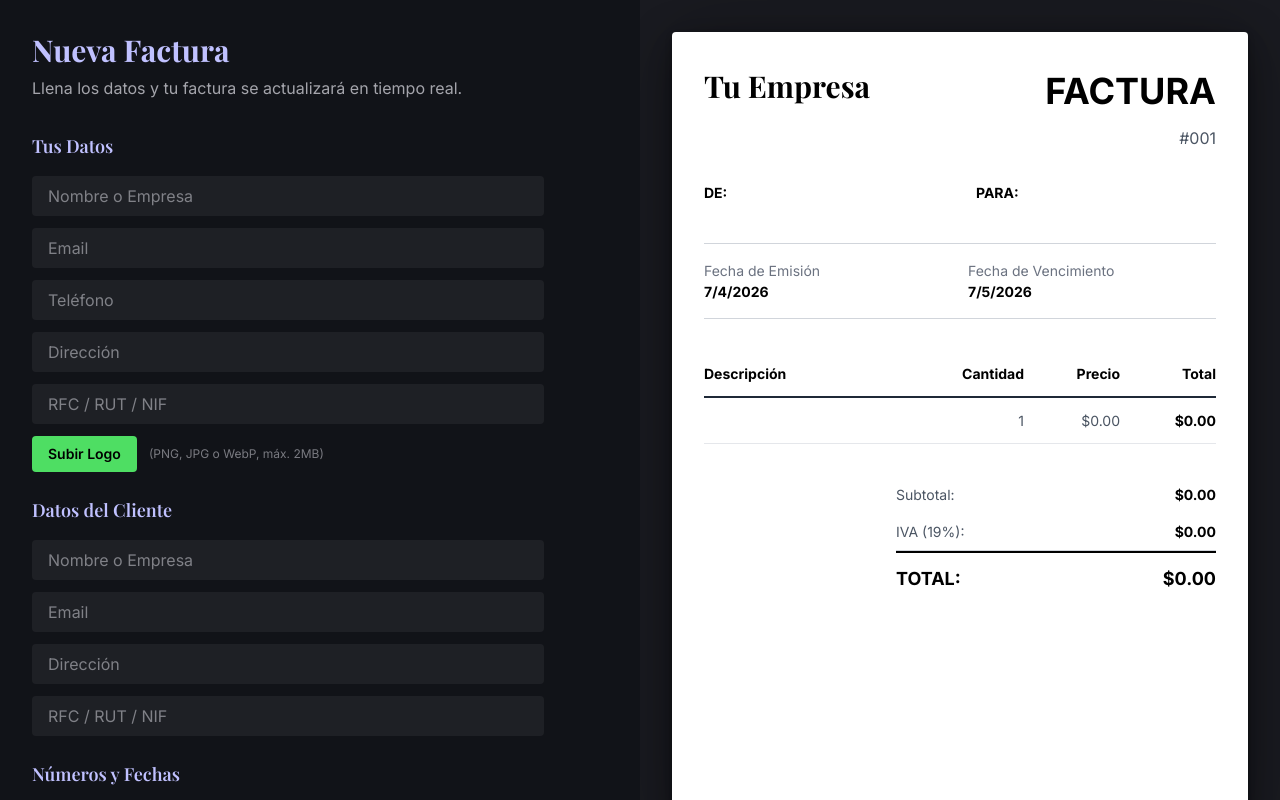
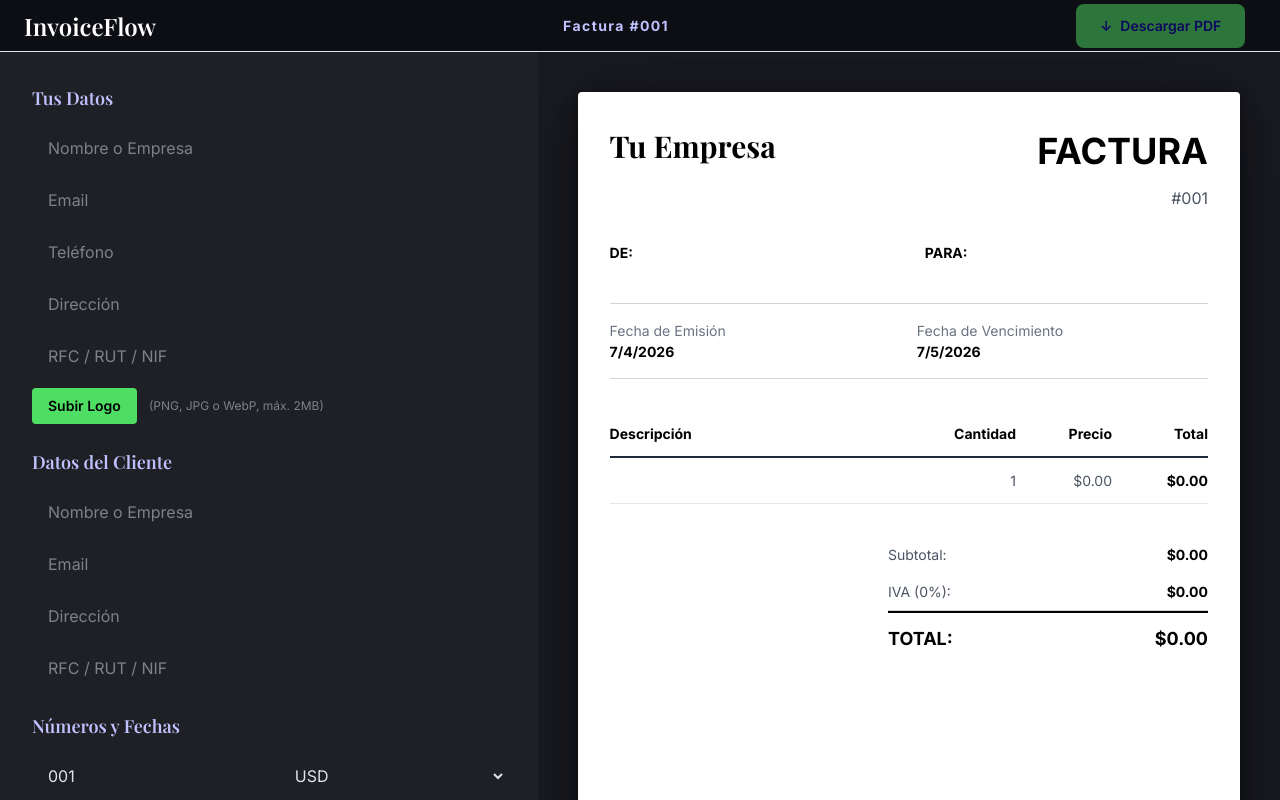
Before and after one commit to ecc97/cobra-tu, a Next.js app: page /nueva-factura in a window 1280 px wide. Shown: the top 800 px of the page. Built offline with nearby package versions, Linux system fonts and the light colour scheme; a web font is replaced by a local one.

Commit message:
feat: Refactor InvoiceForm and DownloadPDFButton components for improved state management and UI flexibility

```diff
--- a/app/components/forms/InvoiceForm.tsx
+++ b/app/components/forms/InvoiceForm.tsx
@@ -1,48 +1,33 @@
 'use client';
 
-import { useState } from 'react';
+import { useEffect, useState } from 'react';
 import { InvoiceData, InvoiceItem } from '@/types/invoice';
 import { SUPPORTED_CURRENCIES } from '@/lib/calculations';
 import { validators } from '@/lib/validators';
+import { DEFAULT_INVOICE } from '@/lib/constants';
 import { ExpandDescriptionButton } from './ExpandDescriptionButton';
 import { Toast } from '@/components/ui/Toast';
 
-const DEFAULT_INVOICE: InvoiceData = {
-  emitterName: '',
-  emitterEmail: '',
-  emitterPhone: '',
-  emitterAddress: '',
-  emitterTaxId: '',
-  emitterLogo: undefined,
-
-  receiverName: '',
-  receiverEmail: '',
-  receiverAddress: '',
-  receiverTaxId: '',
-
-  invoiceNumber: '001',
-  issueDate: new Date().toISOString().split('T')[0],
-  dueDate: new Date(Date.now() + 30 * 24 * 60 * 60 * 1000)
-    .toISOString()
-    .split('T')[0],
-  notes: '',
-
-  items: [
-    { id: '1', description: '', quantity: 1, price: 0 },
-  ],
-
-  currency: 'USD',
-  taxRate: 0.19,
-};
-
 interface InvoiceFormProps {
+  initialData?: InvoiceData;
+  onChange?: (data: InvoiceData) => void;
   onSubmit?: (data: InvoiceData) => void;
+  showSubmitButton?: boolean;
 }
 
-export function InvoiceForm({ onSubmit }: InvoiceFormProps) {
-  const [invoice, setInvoice] = useState<InvoiceData>(DEFAULT_INVOICE);
+export function InvoiceForm({
+  initialData = DEFAULT_INVOICE,
+  onChange,
+  onSubmit,
+  showSubmitButton = true,
+}: InvoiceFormProps) {
+  const [invoice, setInvoice] = useState<InvoiceData>(initialData);
   const [validationError, setValidationError] = useState<string | null>(null);
   const [showAddItemFeedback, setShowAddItemFeedback] = useState(false);
+
+  useEffect(() => {
+    onChange?.(invoice);
+  }, [invoice, onChange]);
 
   const validateForm = (): string | null => {
     // Validar nombre del emisor
@@ -376,7 +361,7 @@ export function InvoiceForm({ onSubmit }: InvoiceFormProps) {
                   onChange={(e) =>
                     updateItem(item.id, 'description', e.target.value)
                   }
-                  className="flex-1 min-w-[120px] px-3 py-2 rounded bg-surface-container text-on-surface text-xs sm:text-sm placeholder:text-on-surface/50"
+                  className="flex-1 min-w-30 px-3 py-2 rounded bg-surface-container text-on-surface text-xs sm:text-sm placeholder:text-on-surface/50"
                 />
                 <input
                   type="number"
@@ -455,12 +440,14 @@ export function InvoiceForm({ onSubmit }: InvoiceFormProps) {
         </div>
       )}
 
+      {showSubmitButton && (
         <button
           type="submit"
           className="w-full px-4 sm:px-6 py-3 rounded bg-primary text-on-primary font-semibold hover:bg-primary-container transition-colors text-sm sm:text-base"
         >
           Ver Previsualización
         </button>
+      )}
     </form>
   );
 }
--- a/app/components/invoice/DownloadPDFButton.tsx
+++ b/app/components/invoice/DownloadPDFButton.tsx
@@ -9,12 +9,22 @@ interface DownloadPDFButtonProps {
   invoiceNumber?: string;
   invoiceData?: InvoiceData;
   disabled?: boolean;
+  label?: string;
+  icon?: string;
+  fullWidth?: boolean;
+  buttonClassName?: string;
+  containerClassName?: string;
 }
 
 export function DownloadPDFButton({
   invoiceNumber = '001',
   invoiceData,
   disabled = false,
+  label = 'Descargar PDF',
+  icon = '📥',
+  fullWidth = true,
+  buttonClassName = '',
+  containerClassName = '',
 }: DownloadPDFButtonProps) {
   const [isLoading, setIsLoading] = useState(false);
   const [error, setError] = useState<string | null>(null);
@@ -76,12 +86,12 @@ export function DownloadPDFButton({
   };
 
   return (
-    <div className="space-y-2">
+    <div className={`space-y-2 ${containerClassName}`}>
       <button
         onClick={handleDownload}
         disabled={disabled || isLoading || !isValidInvoice}
         title={!isValidInvoice ? 'Completa los datos principales' : ''}
-        className="w-full px-6 py-3 rounded bg-secondary text-black font-semibold hover:bg-secondary/90 disabled:opacity-50 disabled:cursor-not-allowed transition-colors flex items-center justify-center gap-2"
+        className={`${fullWidth ? 'w-full' : ''} px-6 py-3 rounded bg-secondary text-black font-semibold hover:bg-secondary/90 disabled:opacity-50 disabled:cursor-not-allowed transition-colors flex items-center justify-center gap-2 ${buttonClassName}`}
       >
         {isLoading ? (
           <>
@@ -90,7 +100,7 @@ export function DownloadPDFButton({
           </>
         ) : (
           <>
-            📥 Descargar PDF
+            <span>{icon}</span> {label}
           </>
         )}
       </button>
--- a/app/lib/constants.ts
+++ b/app/lib/constants.ts
@@ -25,5 +25,5 @@ export const DEFAULT_INVOICE: InvoiceData = {
   ],
 
   currency: 'USD',
-  taxRate: 0.19,
+  taxRate: 0,
 };
--- a/app/nueva-factura/page.tsx
+++ b/app/nueva-factura/page.tsx
@@ -9,71 +9,77 @@ import { DEFAULT_INVOICE } from '@/lib/constants';
 
 export default function NuevaFacturaPage() {
   const [invoiceData, setInvoiceData] = useState<InvoiceData>(DEFAULT_INVOICE);
-  const [showPreview, setShowPreview] = useState(false);
+  const [isMobilePreviewOpen, setIsMobilePreviewOpen] = useState(false);
 
-  const handleFormSubmit = (data: InvoiceData) => {
+  const handleInvoiceChange = (data: InvoiceData) => {
     setInvoiceData(data);
-    setShowPreview(true);
-    // Save to localStorage
     localStorage.setItem('lastInvoice', JSON.stringify(data));
   };
 
   return (
-    <div className="min-h-screen bg-surface flex flex-col md:flex-row">
-      {/* Form Panel - Left */}
-      <div className="w-full md:w-1/2 p-4 sm:p-6 md:p-8 overflow-y-auto">
-        <div className="max-w-lg mx-auto md:mx-0">
-          <h1 className="text-2xl sm:text-3xl font-bold text-primary mb-1 sm:mb-2">
-            Nueva Factura
-          </h1>
-          <p className="text-sm sm:text-base text-on-surface/70 mb-6 sm:mb-8">
-            Llena los datos y tu factura se actualizará en tiempo real.
-          </p>
-          <InvoiceForm onSubmit={handleFormSubmit} />
+    <div className="h-screen bg-surface overflow-hidden">
+      <nav className="fixed top-0 left-0 right-0 z-50 h-13 bg-surface-container-lowest border-b border-outline-variant/20 px-4 sm:px-6">
+        <div className="h-full max-w-400 mx-auto flex items-center justify-between gap-4">
+          <span className="text-2xl font-display font-semibold text-white">InvoiceFlow</span>
+          <span className="hidden md:block text-primary font-bold text-sm tracking-widest">
+            Factura #{invoiceData.invoiceNumber.padStart(3, '0')}
+          </span>
+          <DownloadPDFButton
+            invoiceNumber={invoiceData.invoiceNumber}
+            invoiceData={invoiceData}
+            fullWidth={false}
+            icon="↓"
+            label="Descargar PDF"
+            containerClassName="min-w-[180px]"
+            buttonClassName="px-4 py-2 text-sm rounded-lg bg-primary text-on-primary"
+          />
         </div>
-      </div>
+      </nav>
 
-      {/* Preview Panel - Right */}
-      <div
-        className={`hidden md:flex md:w-1/2 bg-surface-container-low p-8 overflow-y-auto flex-col`}
-      >
-        <div className="flex-1 mb-6">
-          <InvoicePreview data={invoiceData} />
-        </div>
-        {showPreview && (
-          <div className="sticky bottom-0 bg-surface-container-low pt-4 border-t border-surface-container-highest">
-            <DownloadPDFButton
-              invoiceNumber={invoiceData.invoiceNumber}
-              invoiceData={invoiceData}
+      <main className="pt-13 h-screen flex flex-col md:flex-row overflow-hidden">
+        <aside className="w-full md:w-[42%] bg-surface-container overflow-y-auto h-full pb-24 md:pb-6">
+          <div className="p-4 sm:p-6 md:p-8 max-w-3xl">
+            <InvoiceForm
+              initialData={invoiceData}
+              onChange={handleInvoiceChange}
+              showSubmitButton={false}
             />
           </div>
-        )}
-      </div>
+        </aside>
 
-      {/* Mobile - Preview Modal */}
-      {showPreview && (
-        <div className="md:hidden fixed inset-0 bg-black/50 z-50 overflow-y-auto animate-in fade-in duration-200">
-          <div className="bg-surface-container-low p-4 min-h-screen pb-20 animate-in slide-in-from-bottom-4 duration-300">
-            <div className="mb-6">
-              <button
-                onClick={() => setShowPreview(false)}
-                className="mb-4 px-4 py-2 rounded bg-surface-container text-on-surface hover:bg-surface-container-high transition-colors text-sm sm:text-base"
-              >
-                ← Volver
-              </button>
-              <div style={{ transform: 'scale(0.75)', transformOrigin: 'top left', width: '133.33%', marginLeft: '-8.33%' }}>
+        <section className="hidden md:flex md:w-[58%] bg-surface-container-low h-full overflow-y-auto p-8 lg:p-10 items-start justify-center">
+          <div className="w-full max-w-190">
+            <InvoicePreview data={invoiceData} />
+          </div>
+        </section>
+
+        {isMobilePreviewOpen && (
+          <div className="md:hidden fixed inset-0 z-50 bg-black/65">
+            <div className="h-full overflow-y-auto bg-surface-container-low p-3">
+              <div className="sticky top-0 z-10 mb-3 bg-surface-container-low/95 backdrop-blur-sm py-2">
+                <button
+                  onClick={() => setIsMobilePreviewOpen(false)}
+                  className="px-4 py-2 rounded bg-surface-container-high text-on-surface text-sm"
+                >
+                  Volver al formulario
+                </button>
+              </div>
+              <div className="scale-[0.74] origin-top-left w-[135%] -ml-[8%] pb-8">
                 <InvoicePreview data={invoiceData} />
               </div>
             </div>
-            <div className="sticky bottom-0 bg-surface-container-low pt-4 pb-4">
-              <DownloadPDFButton
-                invoiceNumber={invoiceData.invoiceNumber}
-                invoiceData={invoiceData}
-              />
-            </div>
           </div>
+        )}
+
+        <div className="md:hidden fixed bottom-4 left-1/2 -translate-x-1/2 z-40">
+          <button
+            onClick={() => setIsMobilePreviewOpen(true)}
+            className="bg-surface-container-lowest text-primary border border-primary/25 px-7 py-3 rounded-2xl shadow-2xl font-semibold tracking-wider"
+          >
+            Ver Factura
+          </button>
         </div>
-      )}
+      </main>
     </div>
   );
 }
```
Lines whose indentation alone changed are shown as unchanged.
